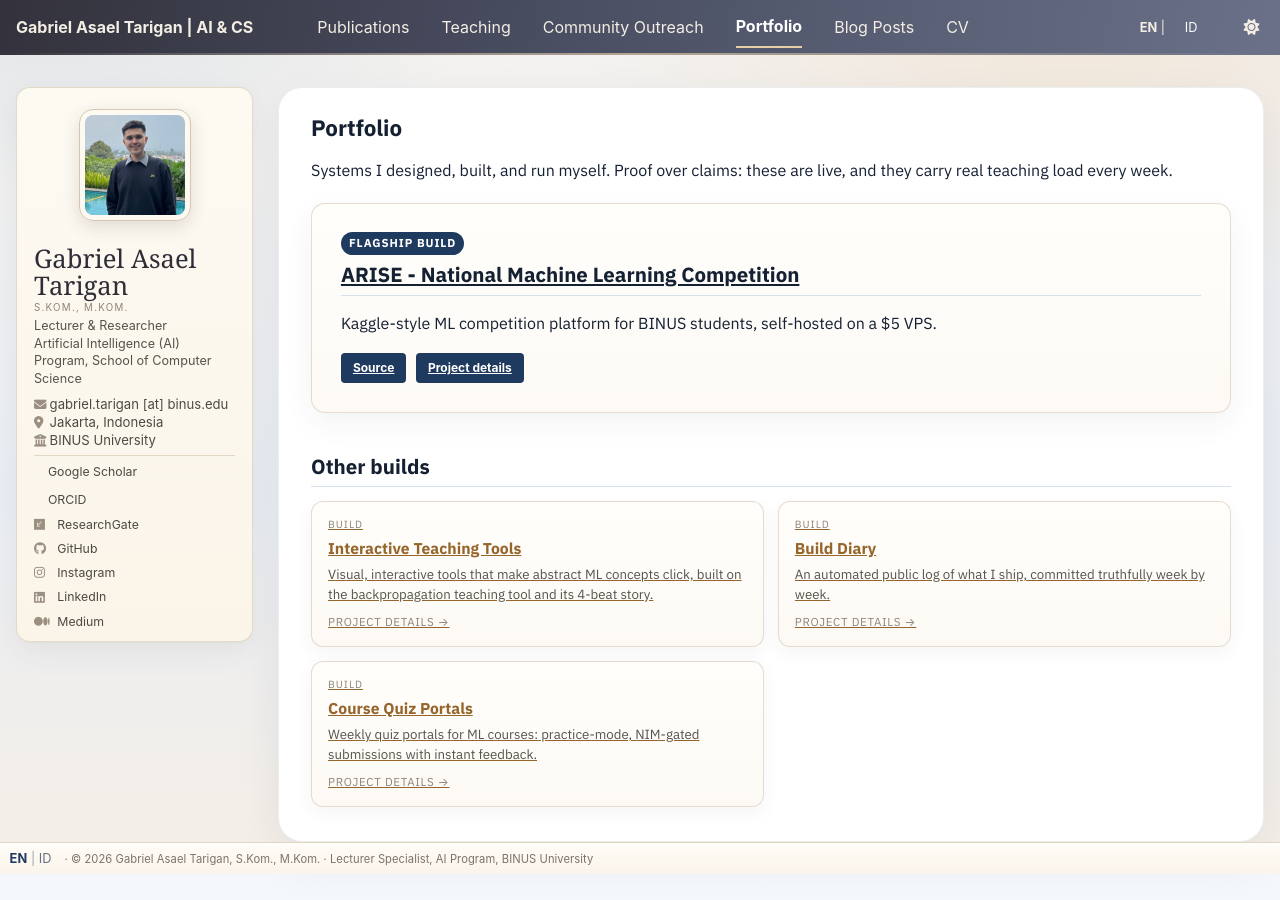
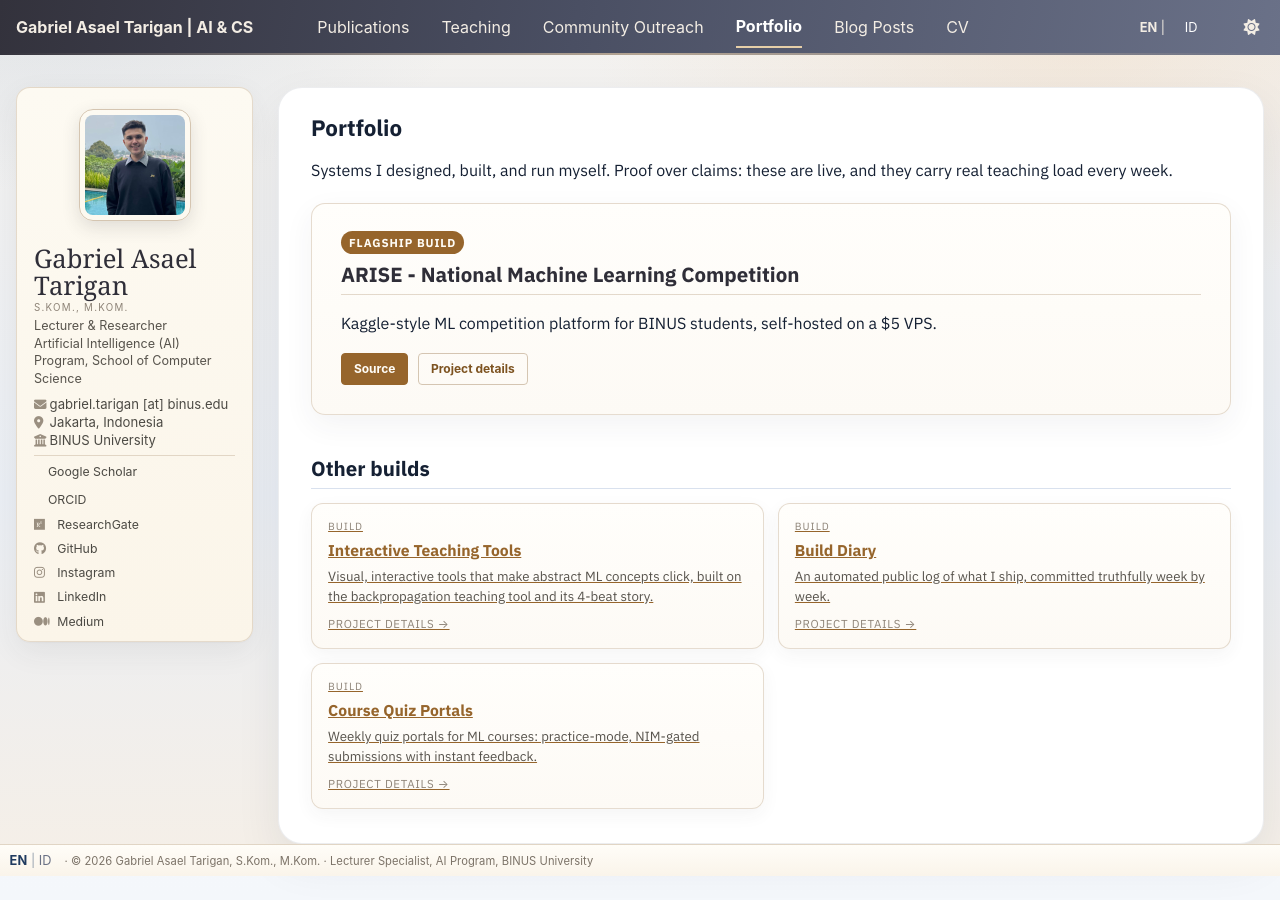
Before and after one commit to asaeltarigan/asaeltarigan.github.io, a Jekyll site: the page built from _pages/portfolio.html, in a window 1280 px wide. Built offline with Jekyll 4.4.1, drawn with Linux system fonts in a browser that asks for light colours; some web fonts are replaced; a style sheet for code colours, icons or effects is not loaded.

Commit message:
Portfolio: warm flagship card, whole-card link

```diff
--- a/_includes/head.html
+++ b/_includes/head.html
@@ -94,4 +94,4 @@
 <link rel="preconnect" href="https://fonts.gstatic.com" crossorigin>
 <link href="https://fonts.googleapis.com/css2?family=IBM+Plex+Sans:wght@400;500;600;700&family=Instrument+Serif&display=swap" rel="stylesheet">
 <link rel="stylesheet" href="{{ base_path }}/assets/css/main.css">
-<link rel="stylesheet" href="{{ base_path }}/assets/css/custom.css?v=89">
+<link rel="stylesheet" href="{{ base_path }}/assets/css/custom.css?v=90">
--- a/assets/css/custom.css
+++ b/assets/css/custom.css
@@ -1843,3 +1843,21 @@ html[data-theme="dark"] .page__footer a:visited { color: #c9c2b6 !important; }
   border-color: rgba(206, 188, 166, 0.75);
   background: #fffdf8;
 }
+
+/* Portfolio flagship card: warm accents, whole card clickable (10 Nov 2026) */
+.pf-feature { position: relative; transition: box-shadow .18s ease, transform .18s ease; }
+.pf-feature:hover { box-shadow: 0 12px 26px rgba(51, 50, 60, 0.10) !important; transform: translateY(-2px); }
+.pf-feature-title { color: #2f2e38 !important; border-bottom-color: rgba(206, 188, 166, 0.55) !important; }
+.pf-feature-title a { text-decoration: none !important; }
+.pf-feature-title a::after { content: ""; position: absolute; inset: 0; border-radius: 14px; }
+.pf-feature-flag { background: #96652c !important; color: #fffdf7 !important; }
+.pf-actions { position: relative; z-index: 2; }
+.pf-actions .btn { background: transparent !important; border: 1px solid rgba(206, 188, 166, 0.85) !important; color: #7d5320 !important; text-decoration: none !important; }
+.pf-actions .btn:hover { background: rgba(214, 190, 160, 0.20) !important; }
+.pf-actions .btn--primary { background: #96652c !important; border-color: #96652c !important; color: #fffdf7 !important; }
+.pf-actions .btn--primary:hover { background: #7d5320 !important; border-color: #7d5320 !important; }
+.pf-stats li { color: #6a5535 !important; border-color: rgba(206, 188, 166, 0.75) !important; }
+html[data-theme="dark"] .pf-feature-title { color: #efe9df !important; border-bottom-color: rgba(216, 185, 143, 0.28) !important; }
+html[data-theme="dark"] .pf-actions .btn { border-color: rgba(216, 185, 143, 0.45) !important; color: #e8dcc8 !important; }
+html[data-theme="dark"] .pf-actions .btn--primary { background: #8a5a1e !important; border-color: #8a5a1e !important; color: #fff8ee !important; }
+html[data-theme="dark"] .pf-stats li { color: #d9cfbe !important; border-color: rgba(216, 185, 143, 0.35) !important; }
```
